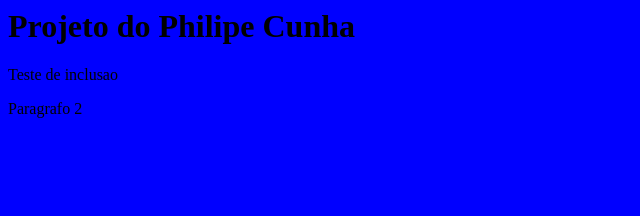
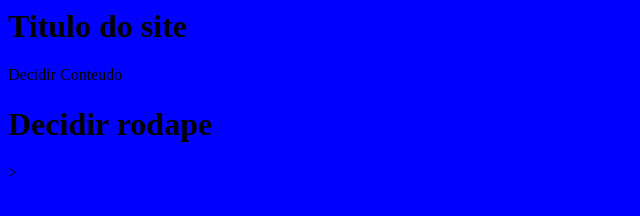
Before and after one commit to PhiiiCunha/Curso_Alura_Git, a plain HTML site: page index.html in a window 1280 px wide. Shown: the whole page, without its empty margins (0-640 px from the left). Drawn offline with Linux system fonts and the light colour scheme.

Commit message:
titulo do site

```diff
--- a/index.html
+++ b/index.html
@@ -3,8 +3,12 @@
         <link rel="stylesheet" href="estilo.css">
     </head>
     <body>
-        <h1>Projeto do Philipe Cunha</h1>
-        <p>Teste de inclusao</p>
-        <p>Paragrafo 2</p>
+        <h1>Titulo do site</h1>
+        <div>
+            Decidir Conteudo
+        </div>
+        <h1>
+            Decidir rodape
+        </h1>>
     </body>
 </html>
```
